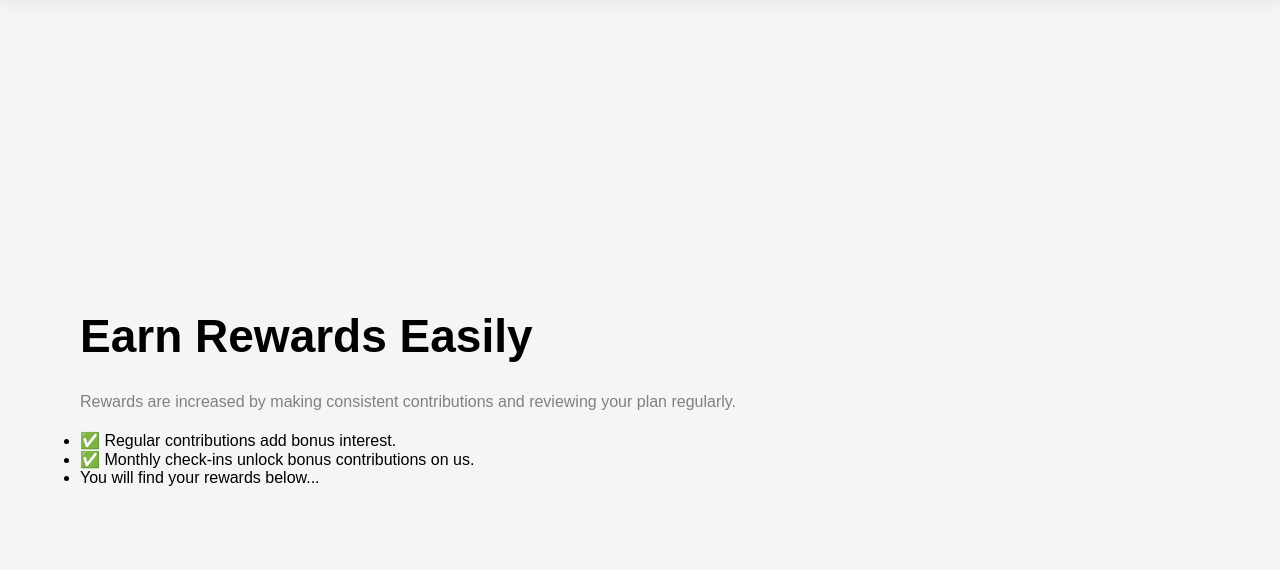
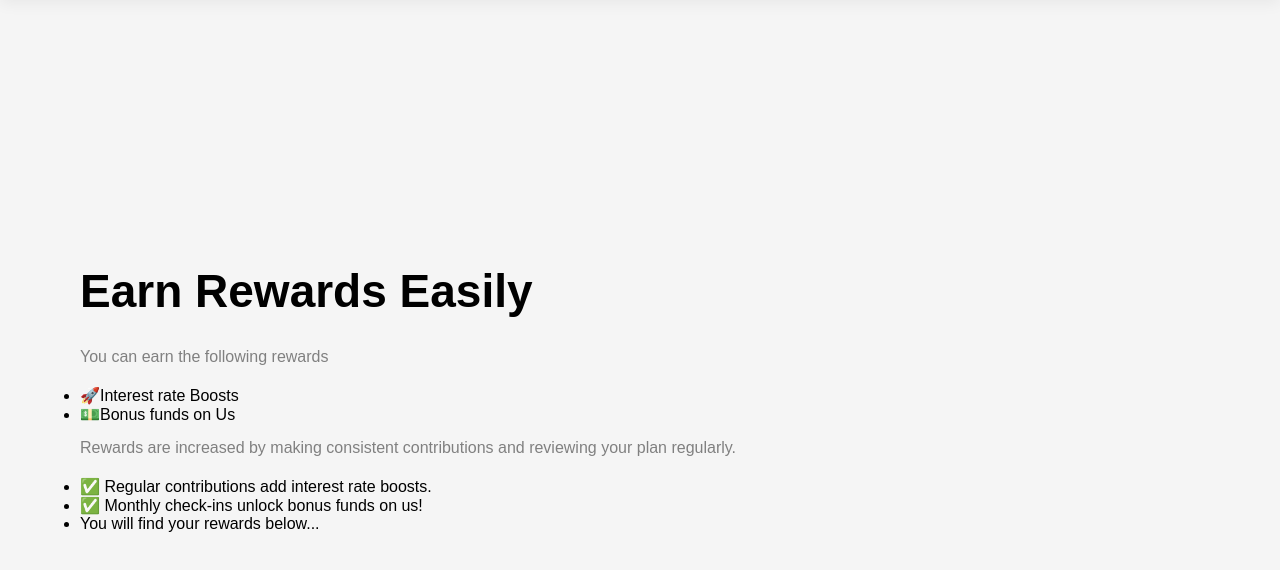
Before and after one commit to stanley-fok/Hackathon-2025, a plain HTML site: page big_blue/Hackathon_2025_Frontend_vsc/rewards.html in a window 1280 px wide. Shown: the part 60-630 px from the top of the page. Drawn offline with Linux system fonts and the light colour scheme; no server answers.

Commit message:
Update rewards.html

```diff
--- a/big_blue/Hackathon_2025_Frontend_vsc/rewards.html
+++ b/big_blue/Hackathon_2025_Frontend_vsc/rewards.html
@@ -7,7 +7,6 @@
   <title>Rewards Program</title>
   <link rel="stylesheet" href="/style.css">
   <link rel="shortcut icon" href="#">
-  <script defer src="/script.js"></script>
 </head>
 
 <body>
@@ -25,10 +24,15 @@
 
 <section id="hero">
   <h2>Earn Rewards Easily</h2>
+  <p>You can earn the following rewards</p>
+  <ul>
+    <li>🚀Interest rate Boosts</li>
+    <li>💵Bonus funds on Us</li>
+  </ul>
   <p>Rewards are increased by making consistent contributions and reviewing your plan regularly.</p>
   <ul>
-    <li>✅ Regular contributions add bonus interest.</li>
-    <li>✅ Monthly check-ins unlock bonus contributions on us.</li>
+    <li>✅ Regular contributions add interest rate boosts.</li>
+    <li>✅ Monthly check-ins unlock bonus funds on us!</li>
     <li>You will find your rewards below...</li>
   </ul>
 </section>
```
